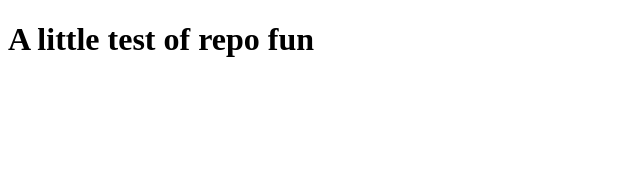
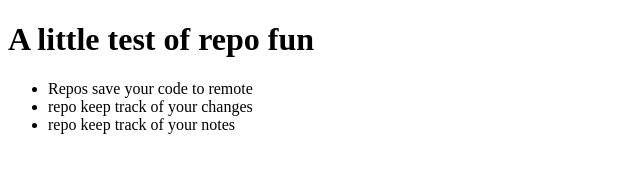
Before and after one commit to Noor-creater/my_git_fun, a plain HTML site: page index.html in a window 1280 px wide. Shown: the whole page, without its empty margins (0-640 px from the left). Drawn offline with Linux system fonts and the light colour scheme.

Commit message:
added a list of repo benefits

```diff
--- a/index.html
+++ b/index.html
@@ -7,5 +7,10 @@
 </head>
 <body>
     <h1>A little test of repo fun</h1>
+    <ul>
+        <li>Repos save your code to remote</li>
+        <li>repo keep track of your changes </li>
+        <li>repo keep track of your notes</li>
+    </ul>
 </body>
 </html>
```
